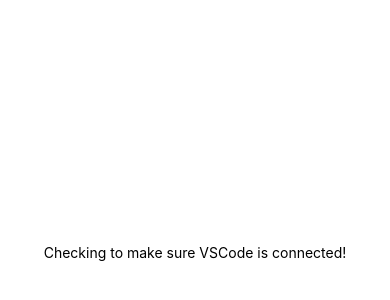
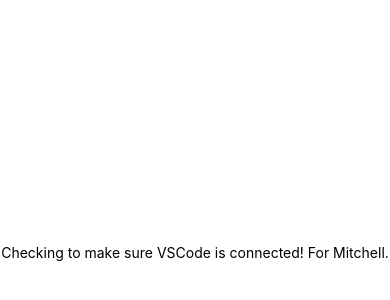
Before and after one commit to torigardner/Kiwi, a React Native app: screen / in a window 390 px wide. Shown: the part 170-470 px from the top of the page. Built offline with nearby package versions, Linux system fonts and the light colour scheme.

Commit message:
Verifying Mitchell's VSCode is connected

```diff
--- a/App.js
+++ b/App.js
@@ -4,7 +4,7 @@
 export default function App() {
   return (
     <View style={styles.container}>
-      <Text>Checking to make sure VSCode is connected!</Text>
+      <Text>Checking to make sure VSCode is connected! For Mitchell.</Text>
       <StatusBar style="auto" />
     </View>
   );
```
